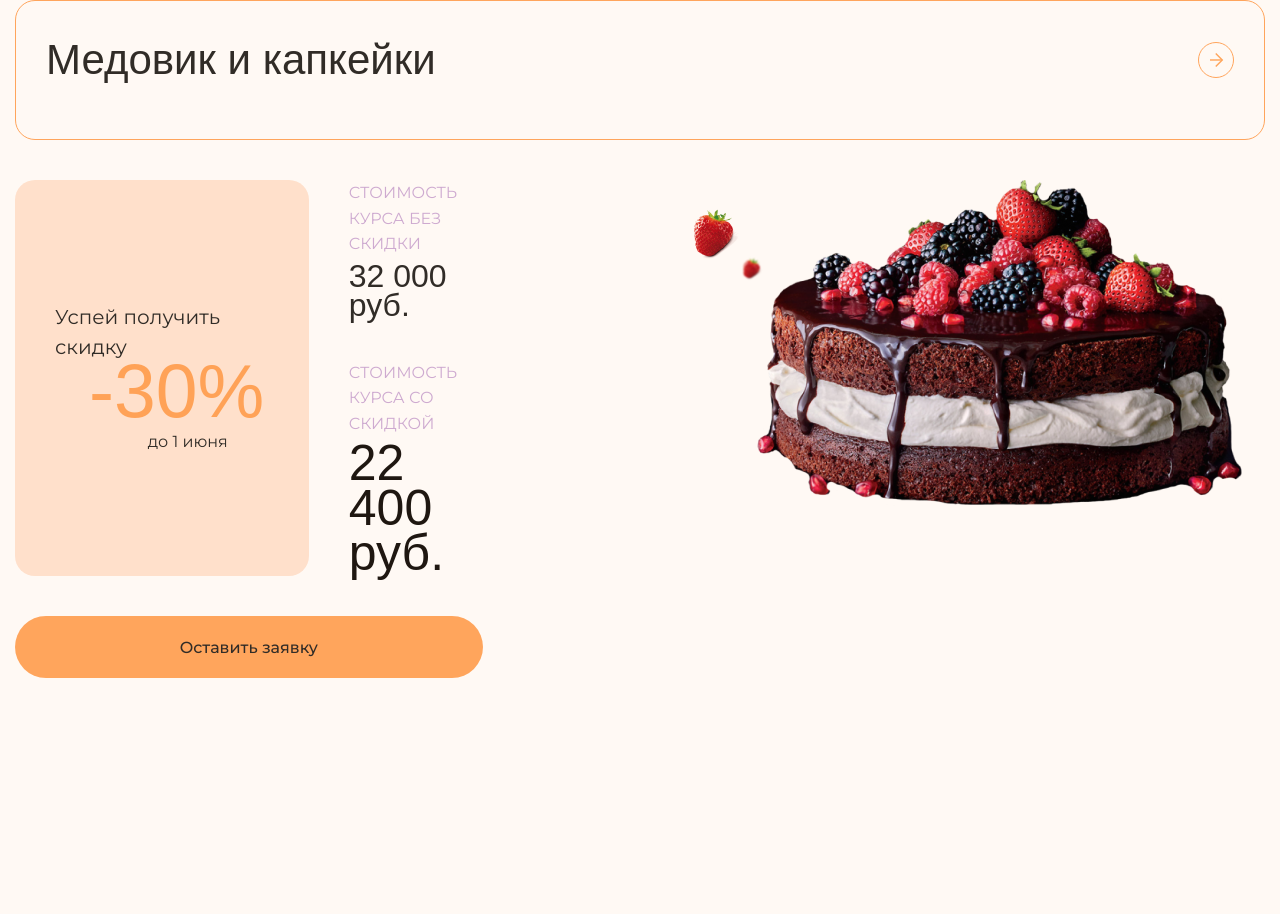
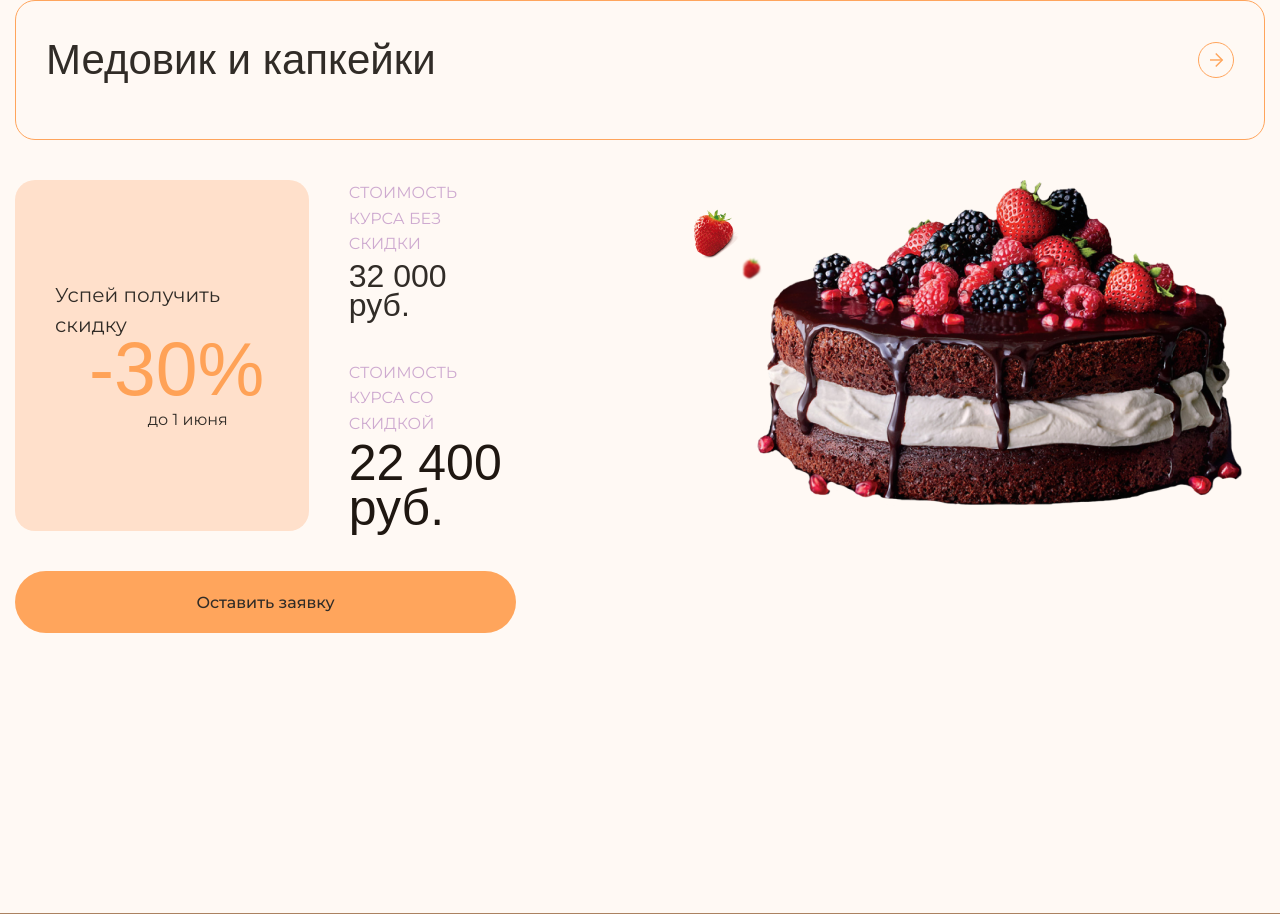
Before and after one commit to unenl1ghtened/homework, a PHP site: page /wake-bake/index.html in a window 1280 px wide. Shown: the part 2034-2948 px from the top of the page. Run offline with PHP 8.4, Linux system fonts and the light colour scheme.

Commit message:
117.css
правильный грид..

```diff
--- a/wake-bake/css/style.css
+++ b/wake-bake/css/style.css
@@ -571,7 +571,7 @@
     max-width: 501px;
     display: grid;
     gap: 40px;
-    grid-template: repeat(3, auto) / 0.85fr .8fr;
+    grid-template: repeat(3, auto) / 1.65fr 1fr;
 }
 
 .program__discount {
```
